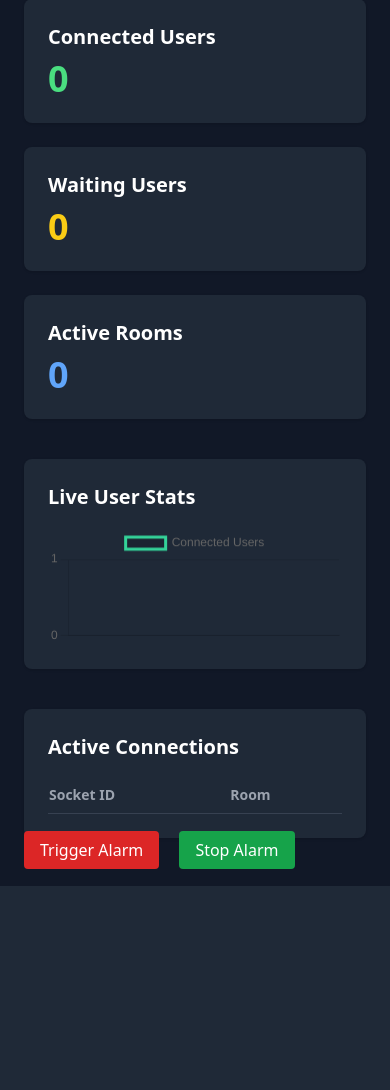
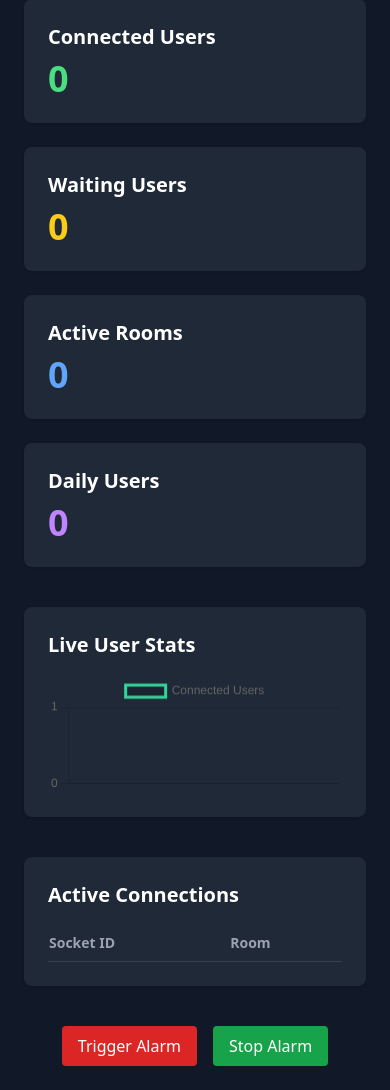
Before and after one commit to Adarshlumi/CHAT_KERALA, a Flask app: page /dashboard in a window 390 px wide. Shown: the part 157-1247 px from the top of the page. Before the commit the page ends 1043 px from the top, so only its background shows below. Run offline with Flask 3, Linux system fonts and the light colour scheme; the visitor is signed in with stand-in values (Sample User, id 1); data that the repository does not hold is empty; some libraries are stand-ins or nearby versions.

Commit message:
Update dashboard.html

```diff
--- a/templates/dashboard.html
+++ b/templates/dashboard.html
@@ -2,19 +2,18 @@
 <html lang="en">
 <head>
   <meta charset="UTF-8" />
- <title>MalluChat Admin Dashboard – Users, Rooms & Activity Monitor</title>
-<meta name="description" content="Real-time admin dashboard showing live connected users, waiting queue, and chat room activity on MalluChat. Built for performance and control.">
-
+  <title>MalluChat Admin Dashboard – Users, Rooms & Activity Monitor</title>
+  <meta name="description" content="Real-time admin dashboard showing live connected users, waiting queue, and chat room activity on MalluChat. Built for performance and control.">
   <meta name="viewport" content="width=device-width, initial-scale=1.0" />
   <script src="https://cdn.tailwindcss.com"></script>
   <script src="https://cdn.jsdelivr.net/npm/chart.js"></script>
 </head>
 <body class="bg-gray-900 text-white min-h-screen p-6">
-  <div class="max-w-5xl mx-auto">
+  <div class="max-w-6xl mx-auto">
     <h1 class="text-3xl font-bold mb-6 text-center">📊 Stranger Video Chat - Admin Dashboard</h1>
 
     <!-- Stats -->
-    <div class="grid grid-cols-1 md:grid-cols-3 gap-6 mb-10">
+    <div class="grid grid-cols-1 md:grid-cols-4 gap-6 mb-10">
       <div class="bg-gray-800 p-6 rounded-lg shadow">
         <h2 class="text-xl font-semibold">Connected Users</h2>
         <p id="connectedCount" class="text-4xl mt-2 font-bold text-green-400">0</p>
@@ -26,6 +25,10 @@
       <div class="bg-gray-800 p-6 rounded-lg shadow">
         <h2 class="text-xl font-semibold">Active Rooms</h2>
         <p id="roomCount" class="text-4xl mt-2 font-bold text-blue-400">0</p>
+      </div>
+      <div class="bg-gray-800 p-6 rounded-lg shadow">
+        <h2 class="text-xl font-semibold">Daily Users</h2>
+        <p class="text-4xl mt-2 font-bold text-purple-400">{{ daily_users }}</p>
       </div>
     </div>
 
@@ -47,6 +50,12 @@
         </thead>
         <tbody id="userTableBody"></tbody>
       </table>
+    </div>
+
+    <!-- Buttons -->
+    <div class="flex justify-center gap-4 mt-10">
+      <a href="/trigger_alarm" class="bg-red-600 text-white px-4 py-2 rounded hover:bg-red-700">Trigger Alarm</a>
+      <a href="/stop_alarm" class="bg-green-600 text-white px-4 py-2 rounded hover:bg-green-700">Stop Alarm</a>
     </div>
   </div>
 
@@ -89,7 +98,7 @@
       const { users, waiting, rooms } = data;
       connectedEl.textContent = users.length;
       waitingEl.textContent = waiting.length;
-      roomEl.textContent = Object.keys(rooms).length / 2; // 2 users per room
+      roomEl.textContent = Object.keys(rooms).length / 2;
 
       const time = new Date().toLocaleTimeString();
       labels.push(time);
@@ -111,12 +120,5 @@
       });
     });
   </script>
-
-<a href="/trigger_alarm" class="bg-red-600 text-white px-4 py-2 rounded hover:bg-red-700">Trigger Alarm</a>
-<a href="/stop_alarm" class="bg-green-600 text-white px-4 py-2 rounded hover:bg-green-700 ml-4">Stop Alarm</a>
-
-
-
-
 </body>
 </html>
```
